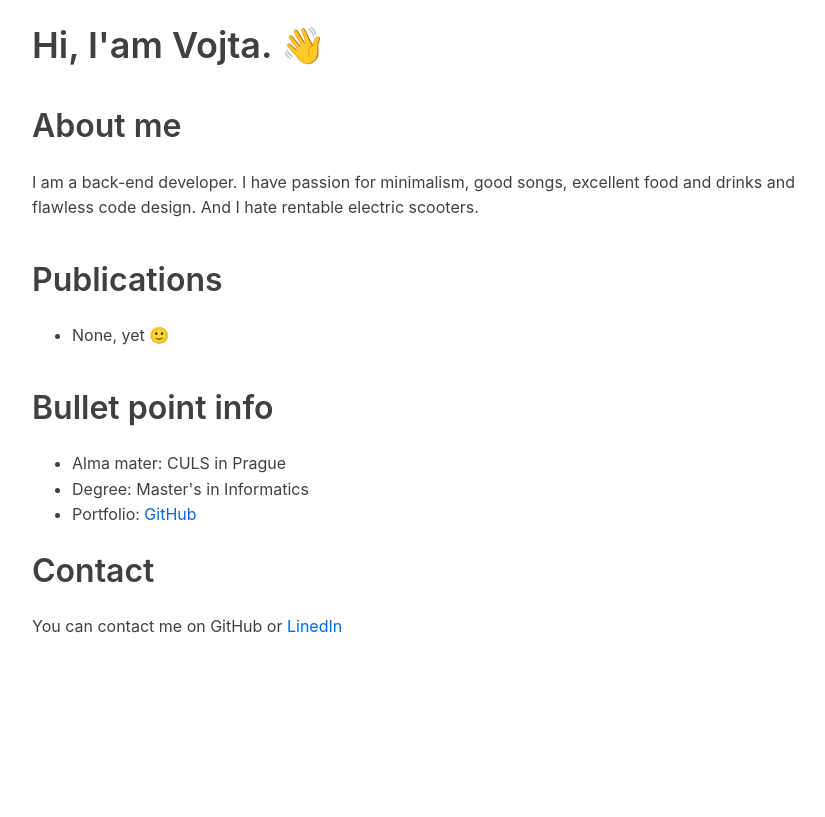
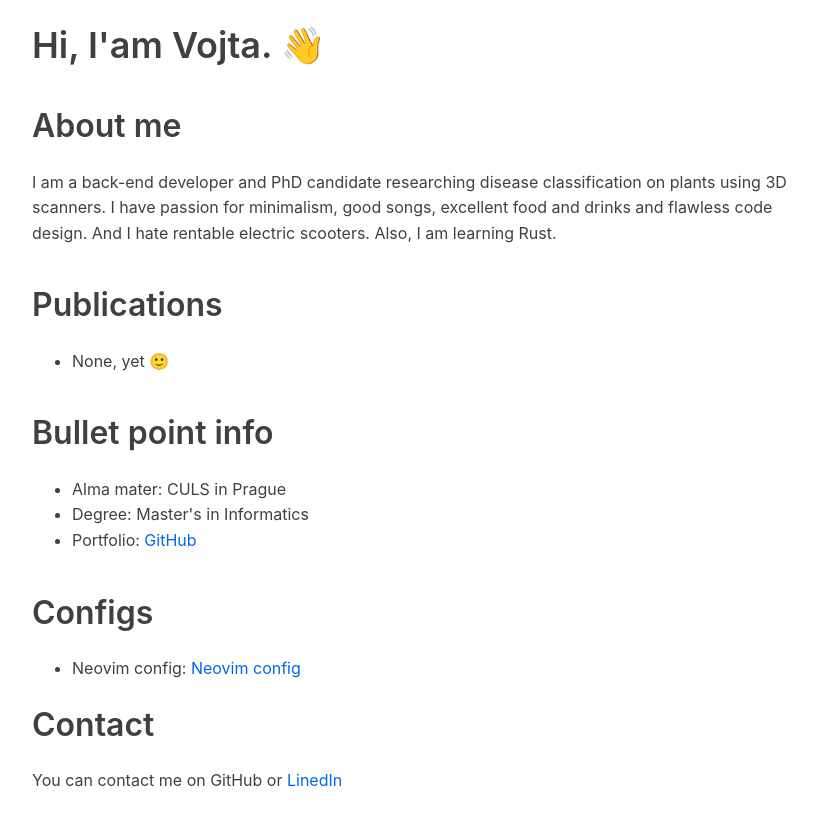
Before and after one commit to vojtech-mikes/personal-web, a plain HTML site: page index.html in a window 1280 px wide. Shown: the whole page, without its empty margins (224-1049 px from the left). Drawn offline with Linux system fonts and the light colour scheme.

Commit message:
Updated info

```diff
--- a/index.html
+++ b/index.html
@@ -16,9 +16,11 @@
             </h1>
             <h2>About me</h2>
             <p>
-                I am a back-end developer. <!--and PhD candidate researching disease classification on plants using 3D scanners.-->
+                I am a back-end developer and PhD candidate researching disease classification on plants using 3D scanners.
                 I have passion for minimalism, good songs, excellent food and drinks and flawless code design.
                 And I hate rentable electric scooters.
+
+                Also, I am learning Rust.
             </p>
             <h2>Publications</h2>
             <ul>
@@ -30,6 +32,10 @@
                 <li>Degree: Master's in Informatics</li>
                 <li>Portfolio: <a href="https://github.com/vojtech-mikes" target="_blank" rel="noopener noreferrer">GitHub</a></li>
             </ul>
+            <h2>Configs</h2>
+            <ul>
+                <li>Neovim config: <a href="https://github.com/vojtech-mikes/nvim" target="_blank" rel="noopener noreferrer">Neovim config</a></li>
+            </ul>
         </div>
     </main>
     <footer>
```
